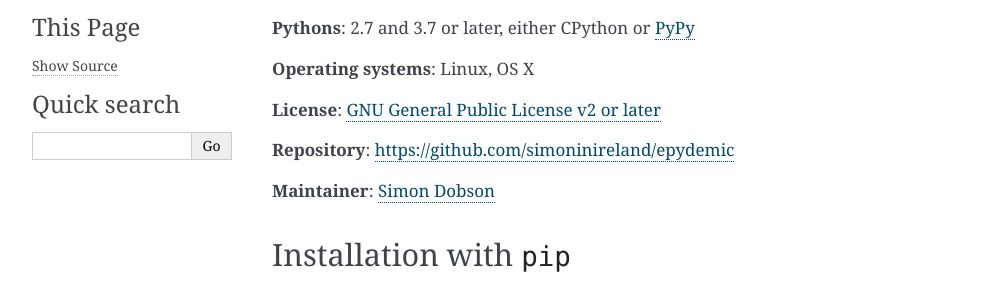
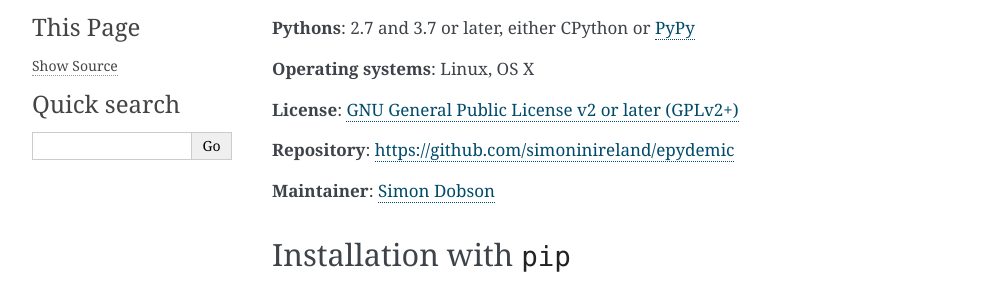
Before and after one commit to simoninireland/epydemic, a Sphinx documentation site: the page built from doc/install.rst, in a window 1280 px wide. Shown: the part 159-452 px from the top of the page, without its empty margins (148-1141 px from the left). Built offline with Sphinx 7.4.7, drawn with Linux system fonts in a browser that asks for light colours; pages that are not in the unit, such as notebooks, are missing from menus.

```diff
--- a/doc/install.rst
+++ b/doc/install.rst
@@ -8,7 +8,7 @@
 
 **Operating systems**: Linux, OS X
 
-**License**: `GNU General Public License v2 or later <http://www.gnu.org/licenses/gpl.html>`_
+**License**: `GNU General Public License v2 or later (GPLv2+) <http://www.gnu.org/licenses/gpl.html>`_
 
 **Repository**: https://github.com/simoninireland/epydemic
 
--- /dev/null
+++ b/doc/tutorial/advanced-topics.rst
@@ -0,0 +1,6 @@
+.. _advanced-topics:
+
+.. currentmodule:: epydemic
+
+Advanced topics
+===============
```
Also changed, not shown: 2 other files.
